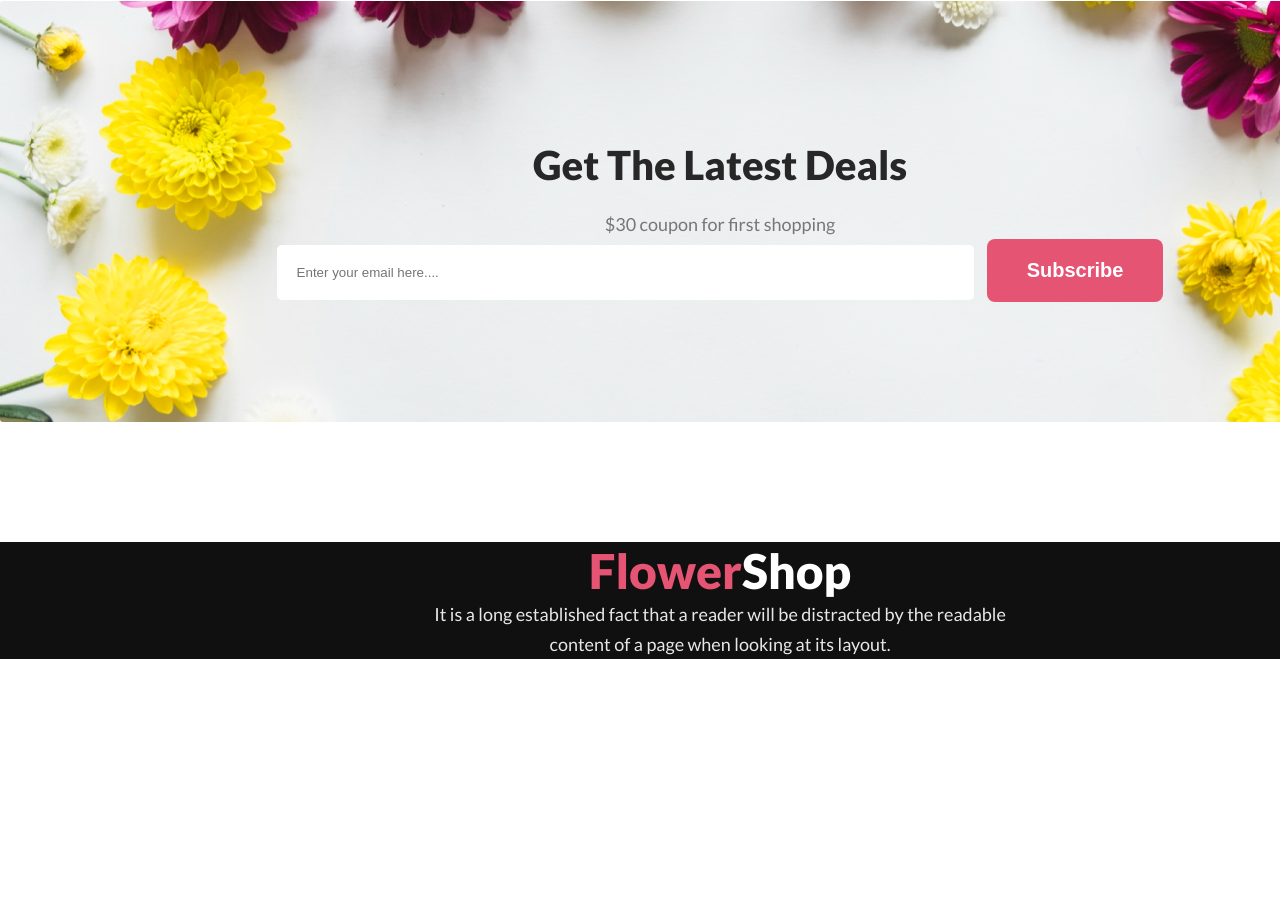
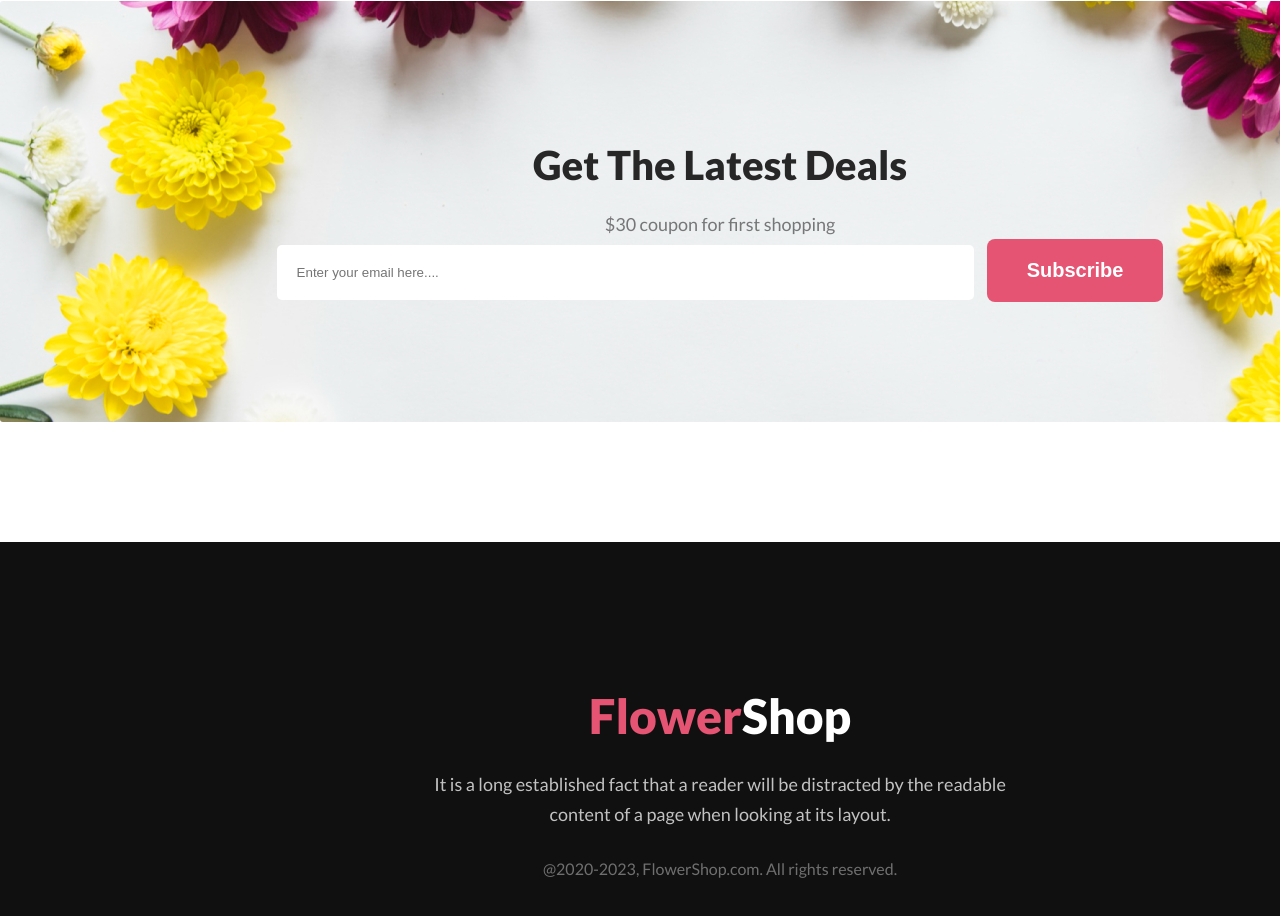
Before and after one commit to developerbadsa/Flower-Shop, a plain HTML site: page index.html in a window 1280 px wide. Shown: the part 3173-4089 px from the top of the page. Before the commit the page ends 3832 px from the top, so only its background shows below. Drawn offline with Linux system fonts and the light colour scheme.

Commit message:
HURRAH my project is done

```diff
--- a/assets/styles/style.css
+++ b/assets/styles/style.css
@@ -167,20 +167,30 @@ body{
 /* Footer CSS */
 footer{
     background: #111010;
+    padding: 120px 0;
 }
 .logo-text{
     color: #fff;
     font-size: 48px;
     font-weight: 800;
     text-align: center;
+    margin: 25px 0;
 }
 .logo-text span{
     color: #E55473;
 }
 
 .footer-description{
-    color: #ffffffe6;
+    color: #ffffffbe;
     text-align: center;
     font-size: 18px;
     font-weight: 400;
     line-height: 30px;
+}
+    .footer-copyright-bar{
+    color: #ffffff66;
+    text-align: center;
+    font-size: 16px;
+    font-weight: 400;
+    margin: 30px 0;
+    }
--- a/index.html
+++ b/index.html
@@ -101,7 +101,10 @@
     <footer>
         <div class="container">
             <h2 class="logo-text"><span>Flower</span>Shop</h2>
-            <p class="section-description footer-description">It is a long established fact that a reader will be distracted by the readable <br> content of a page when looking at its layout.</p>
+            <p class="footer-description">It is a long established fact that a reader will be distracted by the readable <br> content of a page when looking at its layout.</p>
+            <p class="footer-copyright-bar">
+                @2020-2023, FlowerShop.com. All rights reserved.
+            </p>
         </div>
     </footer>
 </body>
```
